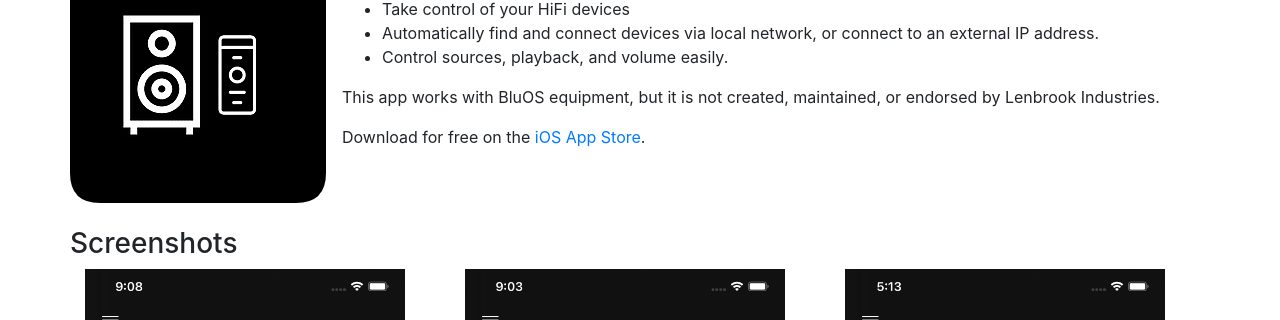
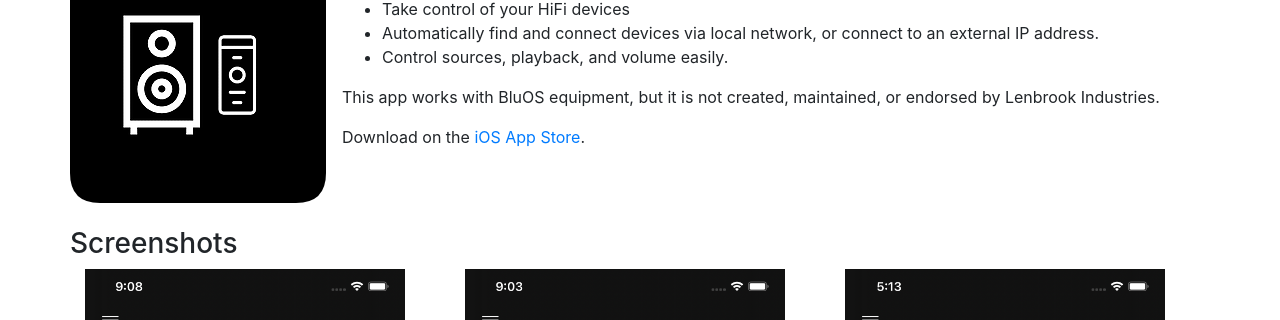
Before and after one commit to gxlabs/gxlabs.github.io, a Jekyll site: the page built from hifi-remote/index.md, in a window 1280 px wide. Shown: the part 333-653 px from the top of the page. Built offline with Jekyll 4.4.1, drawn with Linux system fonts in a browser that asks for light colours.

Commit message:
Update index.md

```diff
--- a/hifi-remote/index.md
+++ b/hifi-remote/index.md
@@ -15,7 +15,7 @@
             </ul>
         </p>
         <p>This app works with BluOS equipment, but it is not created, maintained, or endorsed by Lenbrook Industries.</p>
-        <p>Download for free on the <a href="https://apps.apple.com/us/app/id1518676754">iOS App Store</a>.</p>
+        <p>Download on the <a href="https://apps.apple.com/us/app/id1518676754">iOS App Store</a>.</p>
     </div>
 </div>
 <div class="row mt-4">
```
